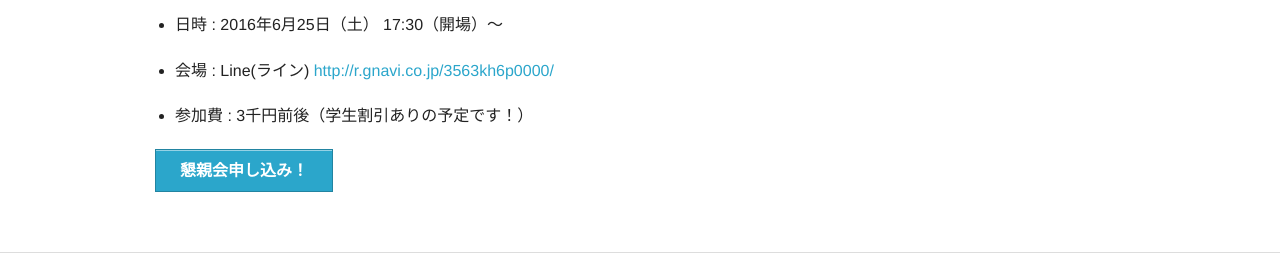
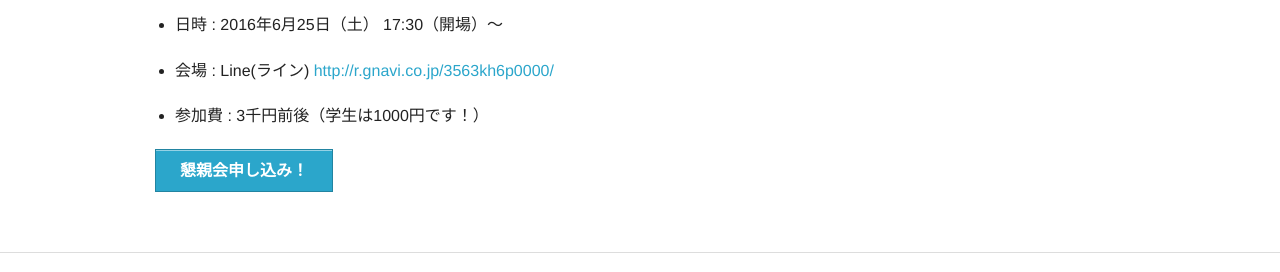
Before and after one commit to hackers-champloo/hackers-champloo.github.io, a Jekyll site: the page built from 2016/program.md, in a window 1280 px wide and 900 px high, scrolled down 4398 px. Shown: the part 547-819 px from the top of the window. Built offline with Jekyll 4.4.1, drawn with Linux system fonts in a browser that asks for light colours; nearby versions of some CDN libraries.

Commit message:
Update program.md

```diff
--- a/2016/program.md
+++ b/2016/program.md
@@ -257,6 +257,6 @@ description: 2016年6月25日(土) 9:50 開始・ＫＢＣ学園 専修学校
 
 - 会場 : Line(ライン) [http://r.gnavi.co.jp/3563kh6p0000/](http://r.gnavi.co.jp/3563kh6p0000/)
 
-- 参加費 : 3千円前後（学生割引ありの予定です！）
+- 参加費 : 3千円前後（学生は1000円です！）
 
 <p><a href="https://hackers-champloo.doorkeeper.jp/events/42458" class="medium button" target="_blank">懇親会申し込み！</a></p>
```
